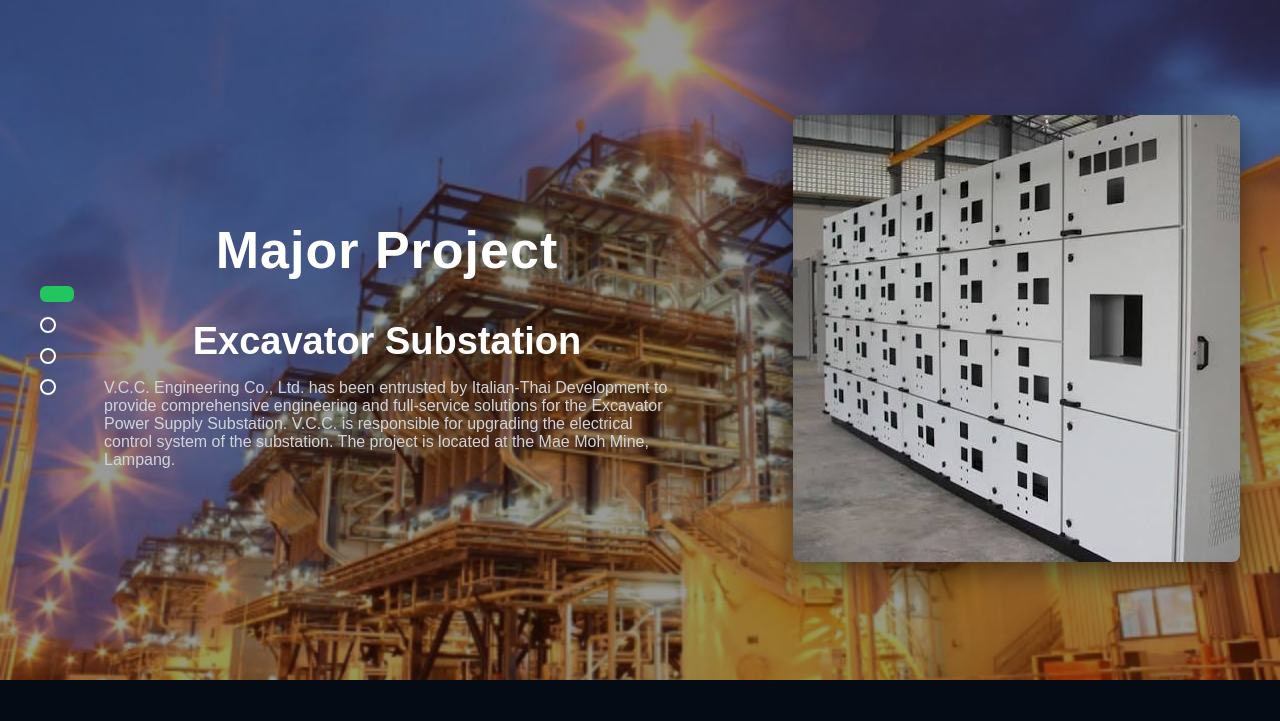
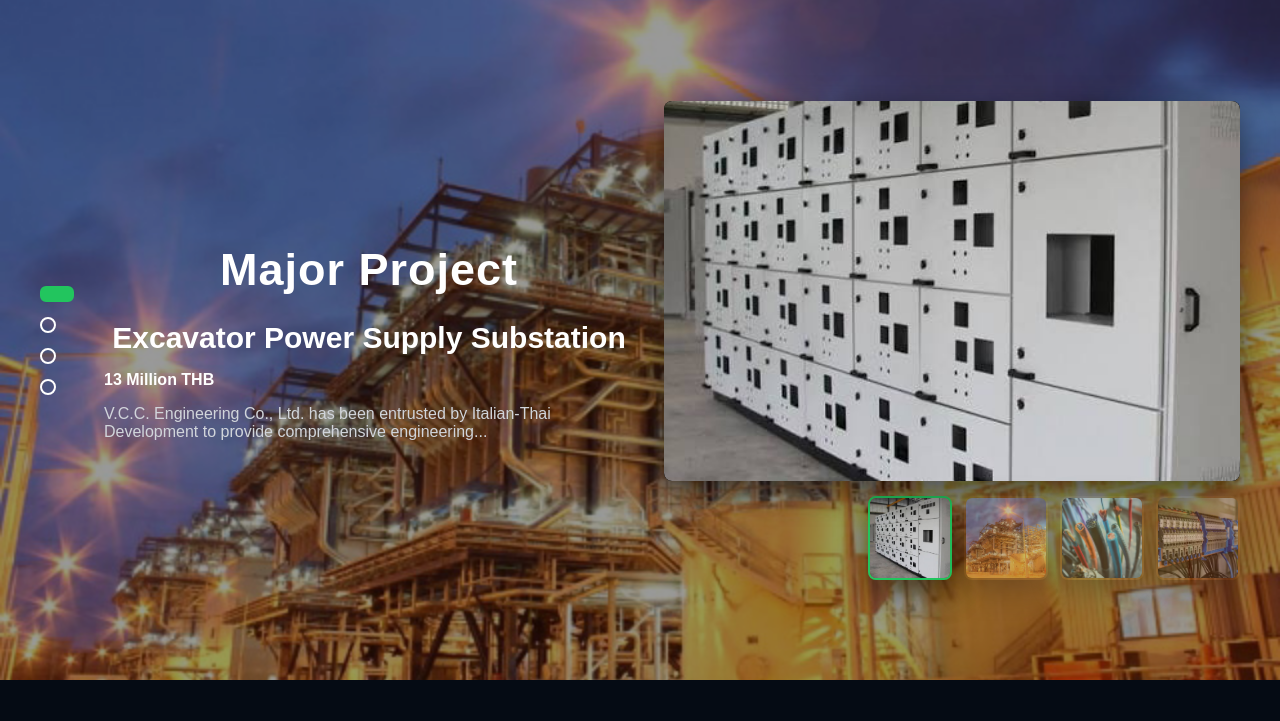
Before and after one commit to chanonson501-cyber/login-app, a Flask app: page /reference in a window 1280 px wide. Shown: the part 79-800 px from the top of the page. Run offline with Flask 3, Linux system fonts and the light colour scheme.

```diff
--- a/static/reference_project.css
+++ b/static/reference_project.css
@@ -64,15 +64,21 @@
 }
 
 .main-heading {
-    font-size: 52px;
+    font-size: 45px;
     font-weight: bold;
-    margin-bottom: 40px;
+    margin-bottom: 10px;
     letter-spacing: 1px;
 }
 
 .product-info-box h2 {
-    font-size: 38px;
+    font-size: 30px;
     margin-bottom: 10px;
+    font-weight: bold;
+}
+.product-info-box h3 {
+    font-size: 16px;
+    margin-bottom: 10px;
+    text-align: left;
     font-weight: bold;
 }
 
@@ -96,6 +102,93 @@
     box-shadow: 0 10px 30px rgba(0, 0, 0, 0.5);
 }
 
+/* ฝั่งขวาหลัก */
+.hero-image {
+    flex: 0 0 48%;
+    display: flex;
+    flex-direction: column;
+    align-items: flex-end;
+}
+
+/* กล่องรูปภาพหลัก */
+.main-image-box {
+    position: relative;
+    width: 100%;
+    height: 380px;
+    border-radius: 8px;
+    overflow: hidden;
+    box-shadow: 0 10px 30px rgba(0, 0, 0, 0.5);
+    background: #111;
+}
+
+.main-image-box img {
+    width: 100%;
+    height: 100%;
+    object-fit: cover;
+    transition: opacity 0.3s ease;
+}
+
+/* ปุ่มลูกศรซ้าย-ขวา (ซ่อนไว้เป็นค่าเริ่มต้น) */
+.slider-btn {
+    position: absolute;
+    top: 50%;
+    transform: translateY(-50%);
+    background-color: rgba(0, 0, 0, 0.5);
+    color: white;
+    border: none;
+    width: 40px;
+    height: 40px;
+    border-radius: 50%;
+    font-size: 18px;
+    cursor: pointer;
+    z-index: 10;
+    display: flex;
+    align-items: center;
+    justify-content: center;
+
+    opacity: 0; /* ซ่อนปุ่มให้จางหายไป */
+    transition: opacity 0.3s ease, background-color 0.2s;
+}
+
+.prev-btn { left: 15px; }
+.next-btn { right: 15px; }
+
+/* เมื่อเอาเมาส์ชี้ที่กล่องรูปภาพหลัก ให้ปุ่มแสดงขึ้นมา */
+.main-image-box:hover .slider-btn {
+    opacity: 1;
+}
+
+.slider-btn:hover {
+    background-color: rgba(0, 0, 0, 0.8);
+}
+
+/* รายการรูปย่อย 4 รูปด้านล่าง */
+.thumbnail-list {
+    display: flex;
+    gap: 12px;
+    margin-top: 15px;
+}
+
+.thumb {
+    width: 80px;
+    height: 55px;
+    object-fit: cover;
+    border: 2px solid transparent;
+    border-radius: 4px;
+    cursor: pointer;
+    opacity: 0.5;
+    transition: all 0.2s ease;
+}
+
+.thumb:hover {
+    opacity: 0.8;
+}
+
+.thumb.active {
+    border-color: #22c55e;
+    opacity: 1;
+}
+
 /* Responsive สำหรับหน้าจอเล็ก */
 @media (max-width: 768px) {
     .product-detail-container {
--- a/templates/reference.html
+++ b/templates/reference.html
@@ -38,13 +38,24 @@
             <h1 class="main-heading">Major Project</h1>
             <div class="product-info-box">
                 <h2>Excavator Power Supply Substation</h2>
+                <h3 id="hero-value">Project Value</h3>
                 <p>Efficient power system and control upgrade</p>
             </div>
         </div>
 
-        <!-- ฝั่งขวา: รูปภาพสินค้า/โปรเจกต์เด่น -->
+        <!-- ฝั่งขวา: รูปภาพหลักและรูปย่อย 4 รูป -->
         <div class="hero-image">
-            <img src="{{ url_for('static', filename='cabinet.jpg') }}" alt="Product Image">
+            <div class="main-image-box">
+                <button class="slider-btn prev-btn">&#10094;</button>
+                <img src="" alt="Main Product Image" id="current-main-img">
+                <button class="slider-btn next-btn">&#10095;</button>
+            </div>
+            <div class="thumbnail-list">
+                <img src="" class="thumb active" alt="Thumb 1" data-index="0">
+                <img src="" class="thumb" alt="Thumb 2" data-index="1">
+                <img src="" class="thumb" alt="Thumb 3" data-index="2">
+                <img src="" class="thumb" alt="Thumb 4" data-index="3">
+            </div>
         </div>
 
     </div>
@@ -52,93 +63,154 @@
 
 <!-- Script สำหรับคลิกเปลี่ยนรูปภาพย่อย -->
 <script>
-    // ข้อมูลโปรเจกต์ทั้งหมด
     const heroProjects = [
         {
-            title: "Excavator Substation",
-            desc: "V.C.C. Engineering Co., Ltd. has been entrusted by Italian-Thai Development to provide comprehensive engineering and full-service solutions for the Excavator Power Supply Substation. V.C.C. is responsible for upgrading the electrical control system of the substation. The project is located at the Mae Moh Mine, Lampang.",
-            image: "{{ url_for('static', filename='cabinet.jpg') }}",
-            bg: "{{ url_for('static', filename='station.jpg') }}"
+            title: "Excavator Power Supply Substation",
+            Value: "13 Million THB",
+            desc: "V.C.C. Engineering Co., Ltd. has been entrusted by Italian-Thai Development to provide comprehensive engineering...",
+            bg: "{{ url_for('static', filename='station.jpg') }}",
+            images: [
+                "{{ url_for('static', filename='cabinet.jpg') }}",
+                "{{ url_for('static', filename='station.jpg') }}",
+                "{{ url_for('static', filename='cable.jpg') }}",
+                "{{ url_for('static', filename='Electric.jpg') }}"
+            ]
         },
         {
             title: "Project Two Name",
+            Value: "8.5 Million THB",
             desc: "Description or detail of project two...",
-            image: "{{ url_for('static', filename='station.jpg') }}",
-            bg: "{{ url_for('static', filename='cabinet.jpg') }}"
+            bg: "{{ url_for('static', filename='cabinet.jpg') }}",
+            images: [
+                "{{ url_for('static', filename='station.jpg') }}",
+                "{{ url_for('static', filename='cabinet.jpg') }}",
+                "{{ url_for('static', filename='Electric.jpg') }}",
+                "{{ url_for('static', filename='cable.jpg') }}"
+            ]
         },
         {
             title: "Project Three Name",
+            Value: "20 Million THB",
             desc: "Description or detail of project three...",
-            image: "{{ url_for('static', filename='cable.jpg') }}",
-            bg: "{{ url_for('static', filename='Electric.jpg') }}"
+            bg: "{{ url_for('static', filename='cable.jpg') }}",
+            images: [
+                "{{ url_for('static', filename='cable.jpg') }}",
+                "{{ url_for('static', filename='Electric.jpg') }}",
+                "{{ url_for('static', filename='station.jpg') }}",
+                "{{ url_for('static', filename='cabinet.jpg') }}"
+            ]
         },
         {
             title: "Project Four Name",
+            Value: "5 Million THB",
             desc: "Description or detail of project four...",
-            image: "{{ url_for('static', filename='Electric.jpg') }}",
-            bg: "{{ url_for('static', filename='cable.jpg') }}"
+            bg: "{{ url_for('static', filename='Electric.jpg') }}",
+            images: [
+                "{{ url_for('static', filename='Electric.jpg') }}",
+                "{{ url_for('static', filename='cable.jpg') }}",
+                "{{ url_for('static', filename='cabinet.jpg') }}",
+                "{{ url_for('static', filename='station.jpg') }}"
+            ]
         }
     ];
 
     const dots = document.querySelectorAll('.hero-dots .dot');
     const heroTitle = document.querySelector('.product-info-box h2');
+    const heroValue = document.getElementById('hero-value');
     const heroDesc = document.querySelector('.product-info-box p');
-    const heroImg = document.querySelector('.hero-image img');
     const heroSection = document.querySelector('.hero-product-section');
 
-    let currentIndex = 0;
-    const totalSlides = heroProjects.length;
+    const mainImg = document.getElementById('current-main-img');
+    const thumbs = document.querySelectorAll('.thumbnail-list .thumb');
+    const prevBtn = document.querySelector('.prev-btn');
+    const nextBtn = document.querySelector('.next-btn');
+
+    let currentProjectIndex = 0;
+    let currentImageIndex = 0;
     let isScrolling = false;
 
-    // ฟังก์ชันอัปเดตการแสดงผลของสไลด์
-    function updateSlide(index) {
-        // อัปเดตจุด Active
-        dots.forEach(d => d.classList.remove('active'));
-        if (dots[index]) {
-            dots[index].classList.add('active');
-        }
+    // ฟังก์ชันอัปเดตหน้าจอทั้งหมดตามโปรเจกต์และรูปภาพย่อยปัจจุบัน
+    fnLoadSlide = (pIndex, imgIndex = 0) => {
+        const proj = heroProjects[pIndex];
+        if (!proj) return;
 
-        // อัปเดตข้อมูลและรูปภาพ
-        const proj = heroProjects[index];
-        if (proj) {
-            heroTitle.textContent = proj.title;
-            heroDesc.textContent = proj.desc;
-            heroImg.src = proj.image;
-            heroSection.style.backgroundImage = `url("${proj.bg}")`;
-        }
-    }
+        currentProjectIndex = pIndex;
+        currentImageIndex = imgIndex;
 
-    // 1. ควบคุมการคลิกที่จุด (Dots)
-    dots.forEach((dot, index) => {
-        dot.addEventListener('click', () => {
-            currentIndex = index;
-            updateSlide(currentIndex);
+        // อัปเดตข้อความและพื้นหลัง
+        heroTitle.textContent = proj.title;
+        heroValue.textContent = proj.Value;
+        heroDesc.textContent = proj.desc;
+        heroSection.style.backgroundImage = `url("${proj.bg}")`;
+
+        // อัปเดตจุด Dots ฝั่งซ้าย
+        dots.forEach((d, idx) => {
+            d.classList.toggle('active', idx === pIndex);
+        });
+
+        // อัปเดตรูปภาพย่อย 4 รูป และรูปหลัก
+        proj.images.forEach((imgSrc, idx) => {
+            if (thumbs[idx]) {
+                thumbs[idx].src = imgSrc;
+                thumbs[idx].classList.toggle('active', idx === imgIndex);
+            }
+        });
+        mainImg.src = proj.images[imgIndex];
+    };
+
+    // 1. คลิกเปลี่ยนรูปย่อย (Thumbnail)
+    thumbs.forEach((thumb, idx) => {
+        thumb.addEventListener('click', () => {
+            currentImageIndex = idx;
+            mainImg.src = heroProjects[currentProjectIndex].images[currentImageIndex];
+            thumbs.forEach(t => t.classList.remove('active'));
+            thumb.classList.add('active');
         });
     });
 
-    // 2. ควบคุมการเลื่อนด้วยลูกกลิ้งเมาส์ (Mouse Wheel)
+    // 2. ปุ่มลูกศรซ้าย-ขวา สำหรับเปลี่ยนรูปย่อยภายในโปรเจกต์
+    prevBtn.addEventListener('click', (e) => {
+        e.stopPropagation();
+        const images = heroProjects[currentProjectIndex].images;
+        currentImageIndex = (currentImageIndex - 1 + images.length) % images.length;
+        fnLoadSlide(currentProjectIndex, currentImageIndex);
+    });
+
+    nextBtn.addEventListener('click', (e) => {
+        e.stopPropagation();
+        const images = heroProjects[currentProjectIndex].images;
+        currentImageIndex = (currentImageIndex + 1) % images.length;
+        fnLoadSlide(currentProjectIndex, currentImageIndex);
+    });
+
+    // 3. คลิกที่จุด Dots เพื่อเปลี่ยนโปรเจกต์หลัก
+    dots.forEach((dot, index) => {
+        dot.addEventListener('click', () => {
+            fnLoadSlide(index, 0);
+        });
+    });
+
+    // 4. เลื่อนลูกกลิ้งเมาส์เปลี่ยนโปรเจกต์
     heroSection.addEventListener('wheel', (e) => {
         e.preventDefault();
-
         if (isScrolling) return;
         isScrolling = true;
 
         if (e.deltaY > 0) {
-            currentIndex = (currentIndex + 1) % totalSlides;
+            currentProjectIndex = (currentProjectIndex + 1) % heroProjects.length;
         } else {
-            currentIndex = (currentIndex - 1 + totalSlides) % totalSlides;
+            currentProjectIndex = (currentProjectIndex - 1 + heroProjects.length) % heroProjects.length;
         }
 
-        updateSlide(currentIndex);
+        fnLoadSlide(currentProjectIndex, 0);
 
         setTimeout(() => {
             isScrolling = false;
         }, 350);
-
     }, { passive: false });
 
-    // === เพิ่มบรรทัดนี้: บังคับให้โหลดข้อมูลและรูปภาพแรกทันทีที่เปิดหน้าเว็บ ===
-    updateSlide(currentIndex);
+    // โหลดค่าเริ่มต้นครั้งแรก
+    fnLoadSlide(0, 0);
 </script>
 </body>
 </html>
```
